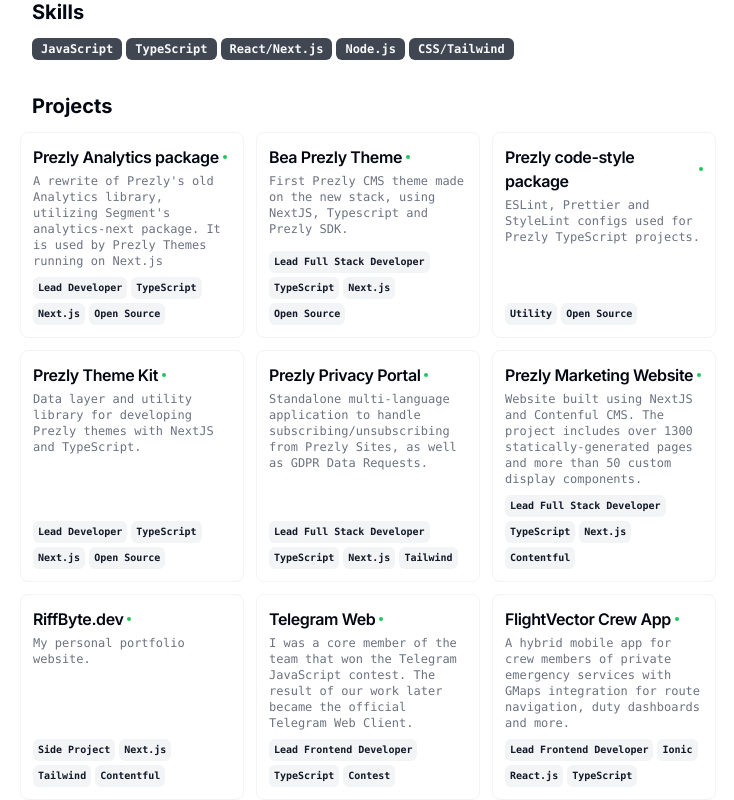
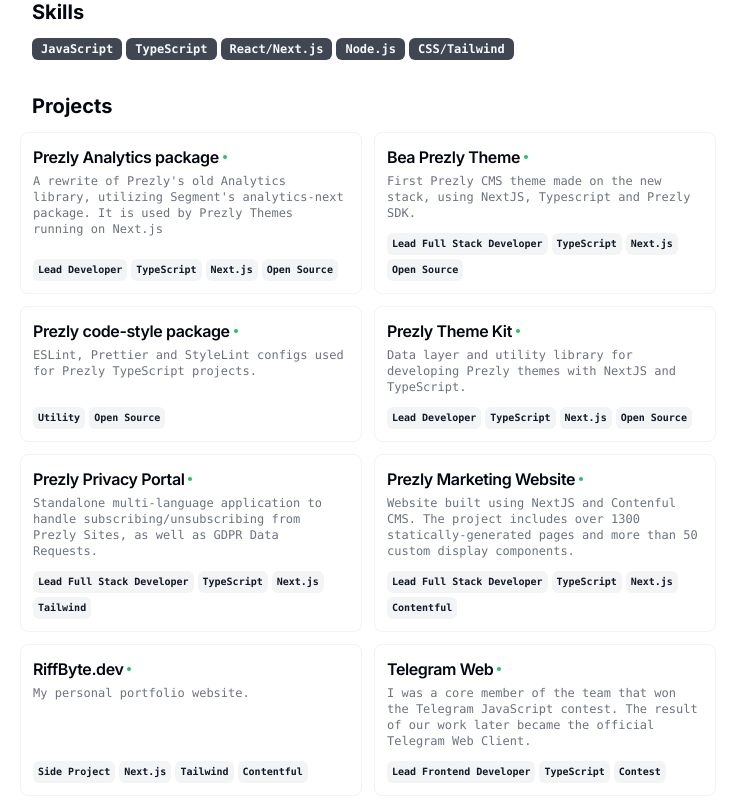
Before and after one commit to riffbyte/cv, a Next.js app: page / in a window 1280 px wide. Shown: the part 860-1660 px from the top of the page, without its empty margins (272-1006 px from the left). Built offline with nearby package versions, Linux system fonts and the light colour scheme.

Commit message:
Improve portfolio cards display

```diff
--- a/src/app/page.tsx
+++ b/src/app/page.tsx
@@ -16,7 +16,7 @@
 
 export default function Page() {
   return (
-    <main className="container relative mx-auto scroll-my-12 overflow-auto p-4 print:p-12 md:p-16">
+    <main className="container relative mx-auto scroll-my-12 overflow-auto p-4 md:p-16 print:p-12">
       <section className="mx-auto w-full max-w-2xl space-y-8 bg-white print:space-y-6">
         <div className="flex items-center justify-between">
           <div className="flex-1 space-y-1.5">
@@ -169,7 +169,7 @@
 
         <Section className="print-force-new-page scroll-mb-16">
           <h2 className="text-xl font-bold">Projects</h2>
-          <div className="-mx-3 grid grid-cols-1 gap-3 print:grid-cols-3 print:gap-2 md:grid-cols-2 lg:grid-cols-3">
+          <div className="-mx-3 grid grid-cols-1 gap-3 md:grid-cols-2 print:grid-cols-2 print:gap-2">
             {RESUME_DATA.projects.map((project) => {
               return (
                 <ProjectCard
--- a/src/components/project-card.tsx
+++ b/src/components/project-card.tsx
@@ -16,7 +16,7 @@
 
 export function ProjectCard({ title, description, tags, link }: Props) {
   return (
-    <Card className="flex flex-col overflow-hidden border border-muted p-3">
+    <Card className="flex flex-col justify-between space-y-1 overflow-hidden border border-muted p-3">
       <CardHeader className="">
         <div className="space-y-1">
           <CardTitle className="text-base">
```
